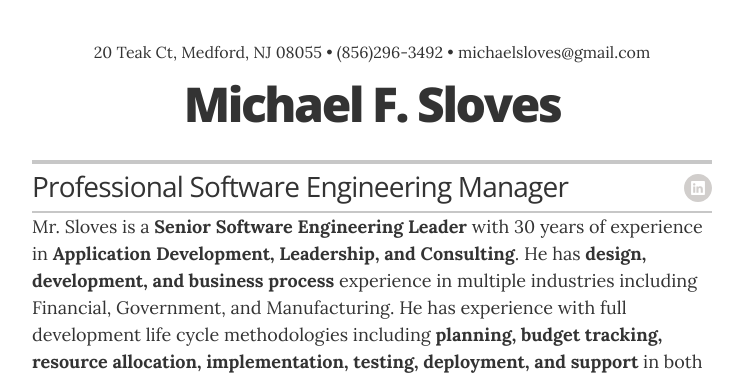
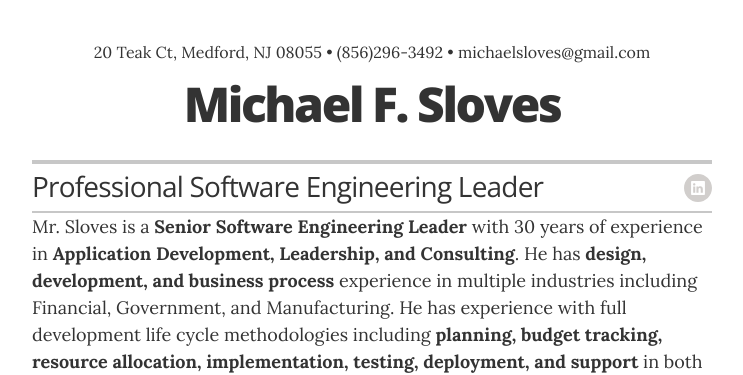
Before and after one commit to Sloveez/sloveez.github.io, a Jekyll site: the page built from index.html, in a window 1280 px wide and 900 px high. Shown: the top 375 px of the window, without its empty margins (268-1011 px from the left). Built offline with Jekyll 4.4.1, drawn with Linux system fonts in a browser that asks for light colours.

Commit message:
Update _config.yml
title change

```diff
--- a/_config.yml
+++ b/_config.yml
@@ -11,7 +11,7 @@ sass:
 # Resume settings
 resume_avatar:                "false"
 resume_name:                  "Michael F. Sloves"
-resume_title:                 "Professional Software Engineering Manager"
+resume_title:                 "Professional Software Engineering Leader"
 resume_contact_email:         "michaelsloves@gmail.com"
 resume_contact_address:       "20 Teak Ct, Medford, NJ 08055"
 resume_contact_phone:         "(856)296-3492"
```
